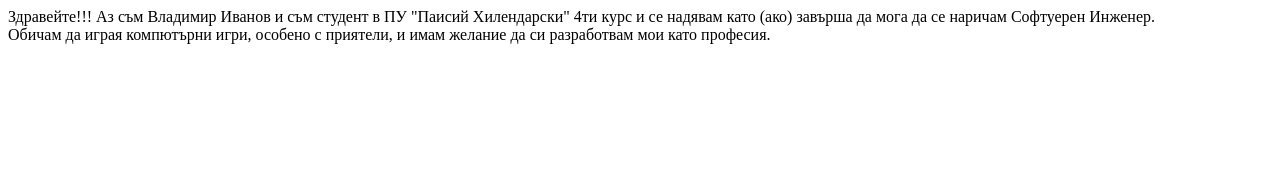
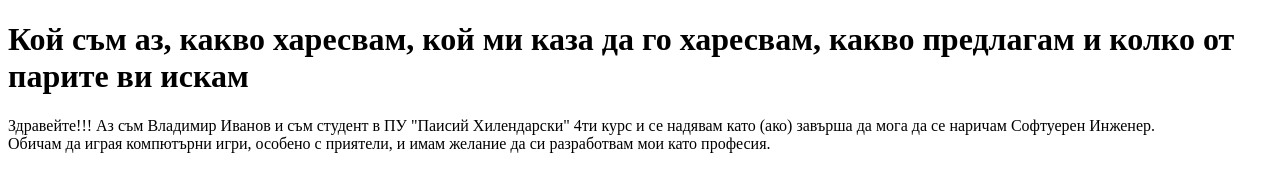
Before and after one commit to VladimirIvanovLordi/stu2001321038, a plain HTML site: page index.html in a window 1280 px wide. Drawn offline with Linux system fonts and the light colour scheme.

Commit message:
in index.html change title tag to h1

```diff
--- a/index.html
+++ b/index.html
@@ -6,7 +6,7 @@
     <title>Document</title>
 </head>
 <body>
-    <title>Кой съм аз, какво харесвам, кой ми каза да го харесвам, какво предлагам и колко от парите ви искам</title>
+    <h1>Кой съм аз, какво харесвам, кой ми каза да го харесвам, какво предлагам и колко от парите ви искам</h1>
 	<div>Здравейте!!! Аз съм Владимир Иванов и съм студент в ПУ "Паисий Хилендарски" 4ти курс и се надявам като (ако) завърша да мога да се наричам Софтуерен Инженер.</div>
 
 	<div>Обичам да играя компютърни игри, особено с приятели, и имам желание да си разработвам мои като професия.</div>
```
